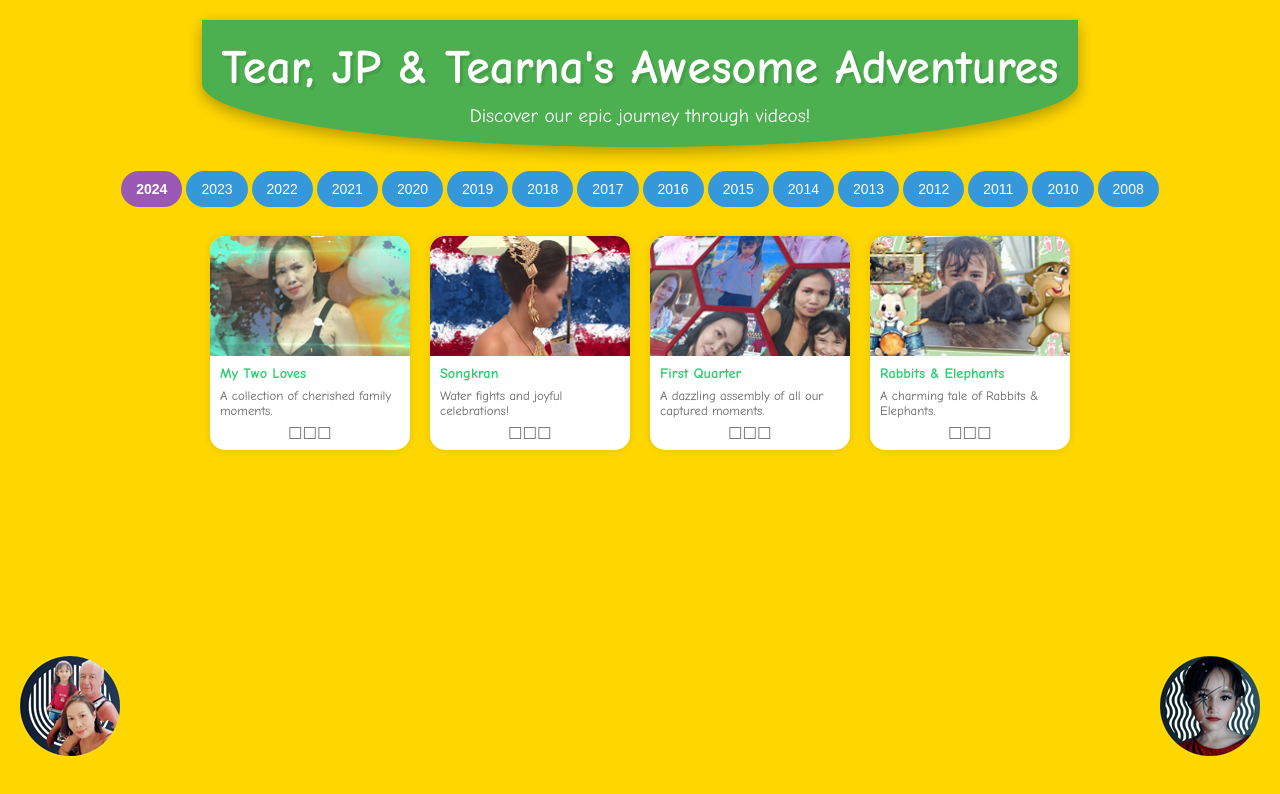
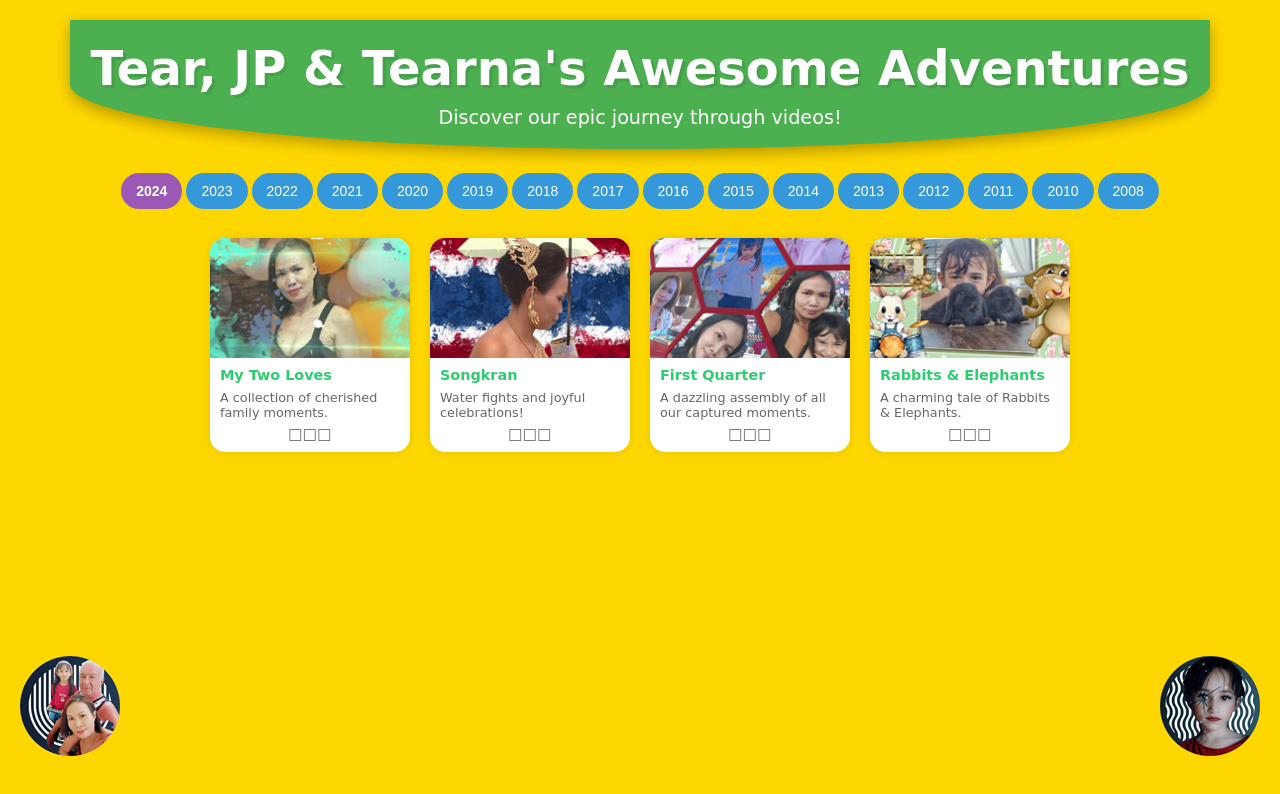
Before and after one commit to JP77110/My-Videos, a plain HTML site: page index.html in a window 1280 px wide. Drawn offline with Linux system fonts and the light colour scheme.

Commit message:
Update index.html - Arial

```diff
--- a/index.html
+++ b/index.html
@@ -7,7 +7,7 @@
     <style>
         /* Styles pour le corps de la page */
         body {
-            font-family: 'Comic Sans MS', cursive;
+            font-family: 'Arial, sans-serif', cursive;
             background-color: #ffd700;
             margin: 0;
             padding: 0;
```
